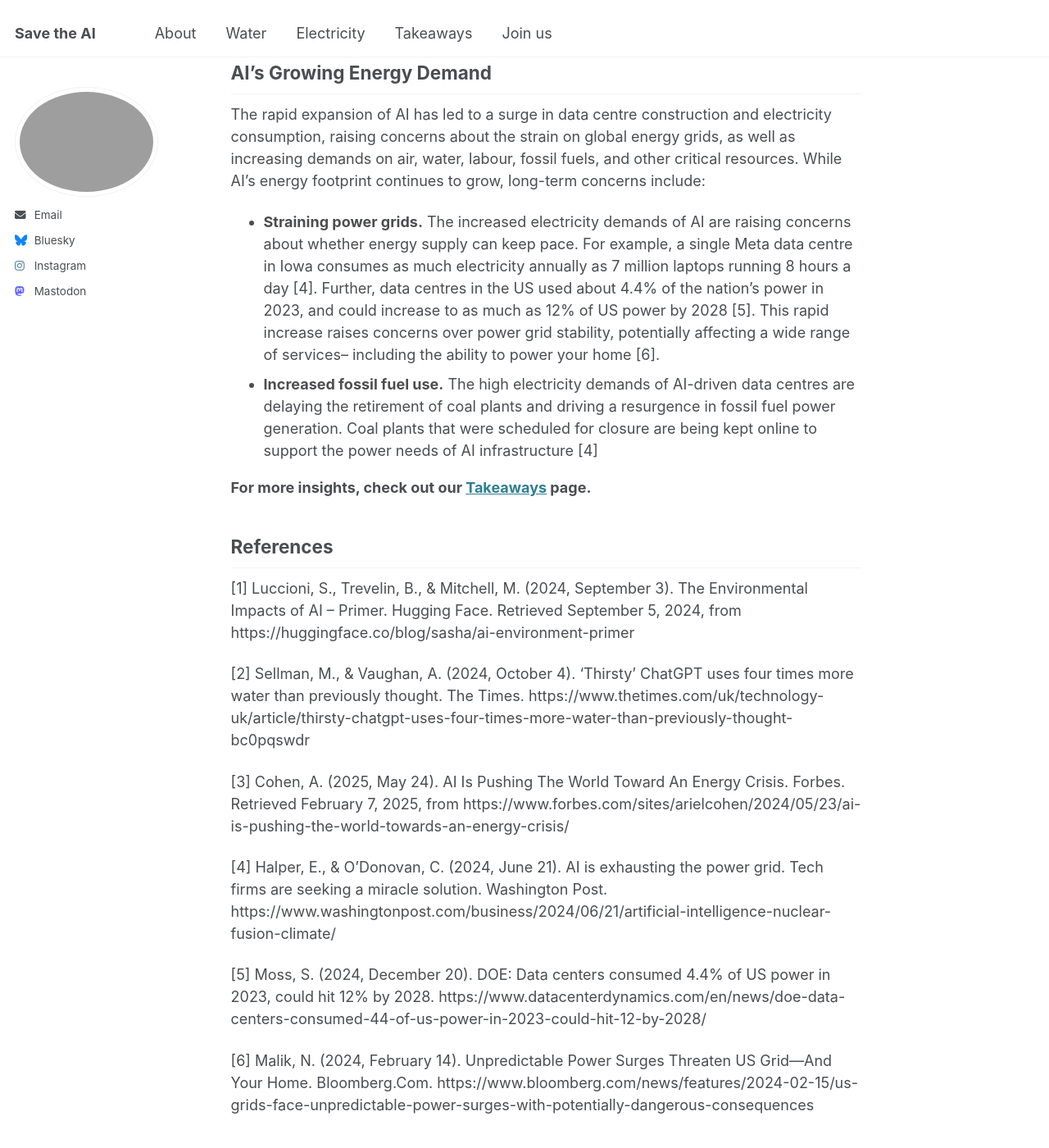
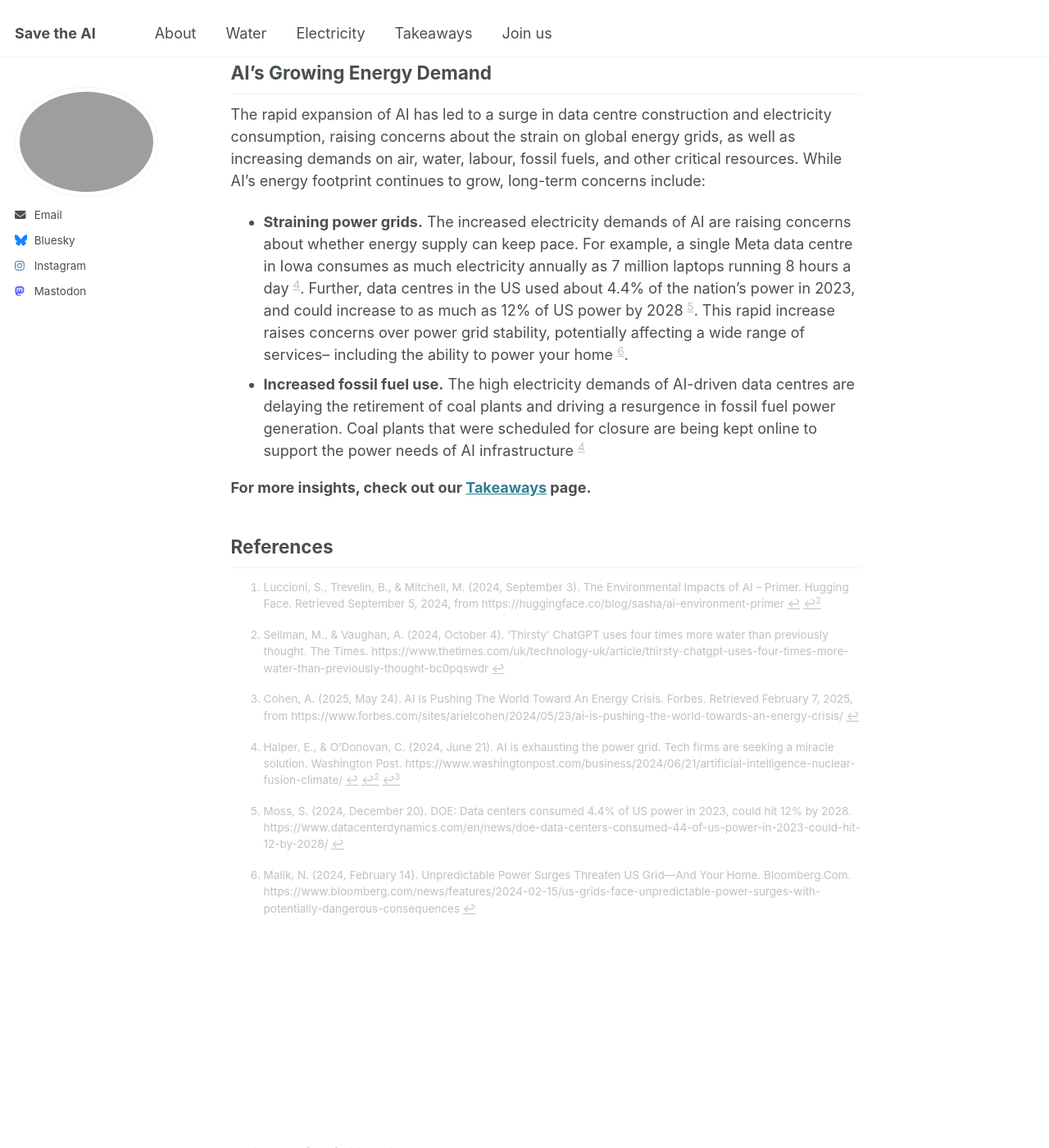
Before and after one commit to JustSustainabilityDesign/savetheAI, a Jekyll site: the page built from _pages/electricity.md, in a window 1280 px wide and 1400 px high, scrolled down 908 px. Shown: the whole window at 82% size. Built offline with Jekyll 4.4.1, drawn with Linux system fonts in a browser that asks for light colours; some of the changed text lies outside the part shown.

Commit message:
Update electricity.md

```diff
--- a/_pages/electricity.md
+++ b/_pages/electricity.md
@@ -4,36 +4,36 @@ title: "AI's Electricity Footprint"
 author_profile: true
 ---
 Every time you use an AI chatbot like ChatGPT, it uses electricity:
-- **2.9 Wh per search query**, which is the equivalent of 6x-10x the power of a traditional Google search [1].
-- **140Wh of energy to write a 100-word email**, equivalent to 7 full charges of an iPhone Pro Max [2].
+- **2.9 Wh per search query**, which is the equivalent of 6x-10x the power of a traditional Google search [^1].
+- **140Wh of energy to write a 100-word email**, equivalent to 7 full charges of an iPhone Pro Max [^2].
 -
-Additionally, **training ChatGPT-4 consumed over 50 GWh of electricity**, approximately 0.02% of the electricity California generates in a year, and 50x the amount it took to train GPT-3 [3].
+Additionally, **training ChatGPT-4 consumed over 50 GWh of electricity**, approximately 0.02% of the electricity California generates in a year, and 50x the amount it took to train GPT-3 [^3].
 
 The full extent of AI’s electricity consumption stems from a combination of model training, inference, hardware manufacturing, and data centre operations.
 
 ## How AI Uses Electricity
 AI depends on vast amounts of energy to function, primarily through **large-scale data centres.**
 
-- **Data centers consume electricity for computing tasks and for their cooling systems.** On average, 40-50% of the energy used by a data center is used for powering the computing equipment, and 30%–40% is dedicated to cooling the equipment [1].
-- As tech giants race to expand AI capabilities, data centre construction is surging, with **some facilities consuming as much power as a modest-sized city** [4].
+- **Data centers consume electricity for computing tasks and for their cooling systems.** On average, 40-50% of the energy used by a data center is used for powering the computing equipment, and 30%–40% is dedicated to cooling the equipment [^1].
+- As tech giants race to expand AI capabilities, data centre construction is surging, with **some facilities consuming as much power as a modest-sized city** [^4].
 - Electricity is also used when manufacturing the hardware (e.g., GPUs), as well as for other elements of data center infrastructure (e.g., storage, networking, etc.). **As AI models increase in complexity, they will require more powerful hardware to run them.**
 
 ## AI’s Growing Energy Demand
 The rapid expansion of AI has led to a surge in data centre construction and electricity consumption, raising concerns about the strain on global energy grids, as well as increasing demands on air, water, labour, fossil fuels, and other critical resources. While AI’s energy footprint continues to grow, long-term concerns include:
-- **Straining power grids.** The increased electricity demands of AI are raising concerns about whether energy supply can keep pace. For example, a single Meta data centre in Iowa consumes as much electricity annually as 7 million laptops running 8 hours a day [4]. Further, data centres in the US used about 4.4% of the nation’s power in 2023, and could increase to as much as 12% of US power by 2028 [5]. This rapid increase raises concerns over power grid stability, potentially affecting a wide range of services– including the ability to power your home [6].
-- **Increased fossil fuel use.** The high electricity demands of AI-driven data centres are delaying the retirement of coal plants and driving a resurgence in fossil fuel power generation. Coal plants that were scheduled for closure are being kept online to support the power needs of AI infrastructure [4]
+- **Straining power grids.** The increased electricity demands of AI are raising concerns about whether energy supply can keep pace. For example, a single Meta data centre in Iowa consumes as much electricity annually as 7 million laptops running 8 hours a day [^4]. Further, data centres in the US used about 4.4% of the nation’s power in 2023, and could increase to as much as 12% of US power by 2028 [^5]. This rapid increase raises concerns over power grid stability, potentially affecting a wide range of services– including the ability to power your home [^6].
+- **Increased fossil fuel use.** The high electricity demands of AI-driven data centres are delaying the retirement of coal plants and driving a resurgence in fossil fuel power generation. Coal plants that were scheduled for closure are being kept online to support the power needs of AI infrastructure [^4]
 
 **For more insights, check out our [Takeaways](https://savethe.ai/takeaways/) page.**
 
 ## References
-[1] Luccioni, S., Trevelin, B., & Mitchell, M. (2024, September 3). The Environmental Impacts of AI -- Primer. Hugging Face. Retrieved September 5, 2024, from https://huggingface.co/blog/sasha/ai-environment-primer
+[^1]: Luccioni, S., Trevelin, B., & Mitchell, M. (2024, September 3). The Environmental Impacts of AI -- Primer. Hugging Face. Retrieved September 5, 2024, from https://huggingface.co/blog/sasha/ai-environment-primer
 
-[2] Sellman, M., & Vaughan, A. (2024, October 4). ‘Thirsty’ ChatGPT uses four times more water than previously thought. The Times. https://www.thetimes.com/uk/technology-uk/article/thirsty-chatgpt-uses-four-times-more-water-than-previously-thought-bc0pqswdr
+[^2]: Sellman, M., & Vaughan, A. (2024, October 4). ‘Thirsty’ ChatGPT uses four times more water than previously thought. The Times. https://www.thetimes.com/uk/technology-uk/article/thirsty-chatgpt-uses-four-times-more-water-than-previously-thought-bc0pqswdr
 
-[3] Cohen, A. (2025, May 24). AI Is Pushing The World Toward An Energy Crisis. Forbes. Retrieved February 7, 2025, from https://www.forbes.com/sites/arielcohen/2024/05/23/ai-is-pushing-the-world-towards-an-energy-crisis/
+[^3]: Cohen, A. (2025, May 24). AI Is Pushing The World Toward An Energy Crisis. Forbes. Retrieved February 7, 2025, from https://www.forbes.com/sites/arielcohen/2024/05/23/ai-is-pushing-the-world-towards-an-energy-crisis/
 
-[4] Halper, E., & O’Donovan, C. (2024, June 21). AI is exhausting the power grid. Tech firms are seeking a miracle solution. Washington Post. https://www.washingtonpost.com/business/2024/06/21/artificial-intelligence-nuclear-fusion-climate/
+[^4]: Halper, E., & O’Donovan, C. (2024, June 21). AI is exhausting the power grid. Tech firms are seeking a miracle solution. Washington Post. https://www.washingtonpost.com/business/2024/06/21/artificial-intelligence-nuclear-fusion-climate/
 
-[5] Moss, S. (2024, December 20). DOE: Data centers consumed 4.4% of US power in 2023, could hit 12% by 2028. https://www.datacenterdynamics.com/en/news/doe-data-centers-consumed-44-of-us-power-in-2023-could-hit-12-by-2028/
+[^5]: Moss, S. (2024, December 20). DOE: Data centers consumed 4.4% of US power in 2023, could hit 12% by 2028. https://www.datacenterdynamics.com/en/news/doe-data-centers-consumed-44-of-us-power-in-2023-could-hit-12-by-2028/
 
-[6] Malik, N. (2024, February 14). Unpredictable Power Surges Threaten US Grid—And Your Home. Bloomberg.Com. https://www.bloomberg.com/news/features/2024-02-15/us-grids-face-unpredictable-power-surges-with-potentially-dangerous-consequences
+[^6]: Malik, N. (2024, February 14). Unpredictable Power Surges Threaten US Grid—And Your Home. Bloomberg.Com. https://www.bloomberg.com/news/features/2024-02-15/us-grids-face-unpredictable-power-surges-with-potentially-dangerous-consequences
```
